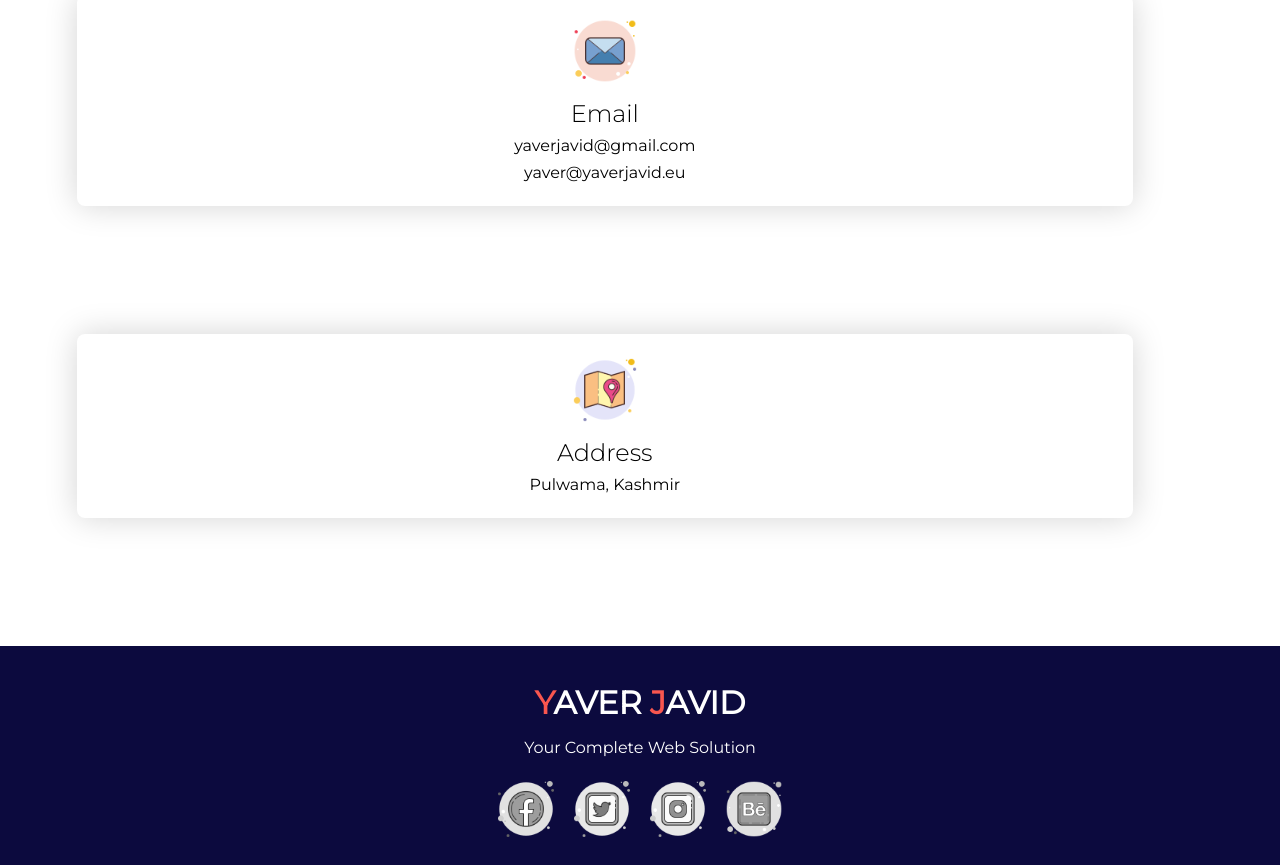
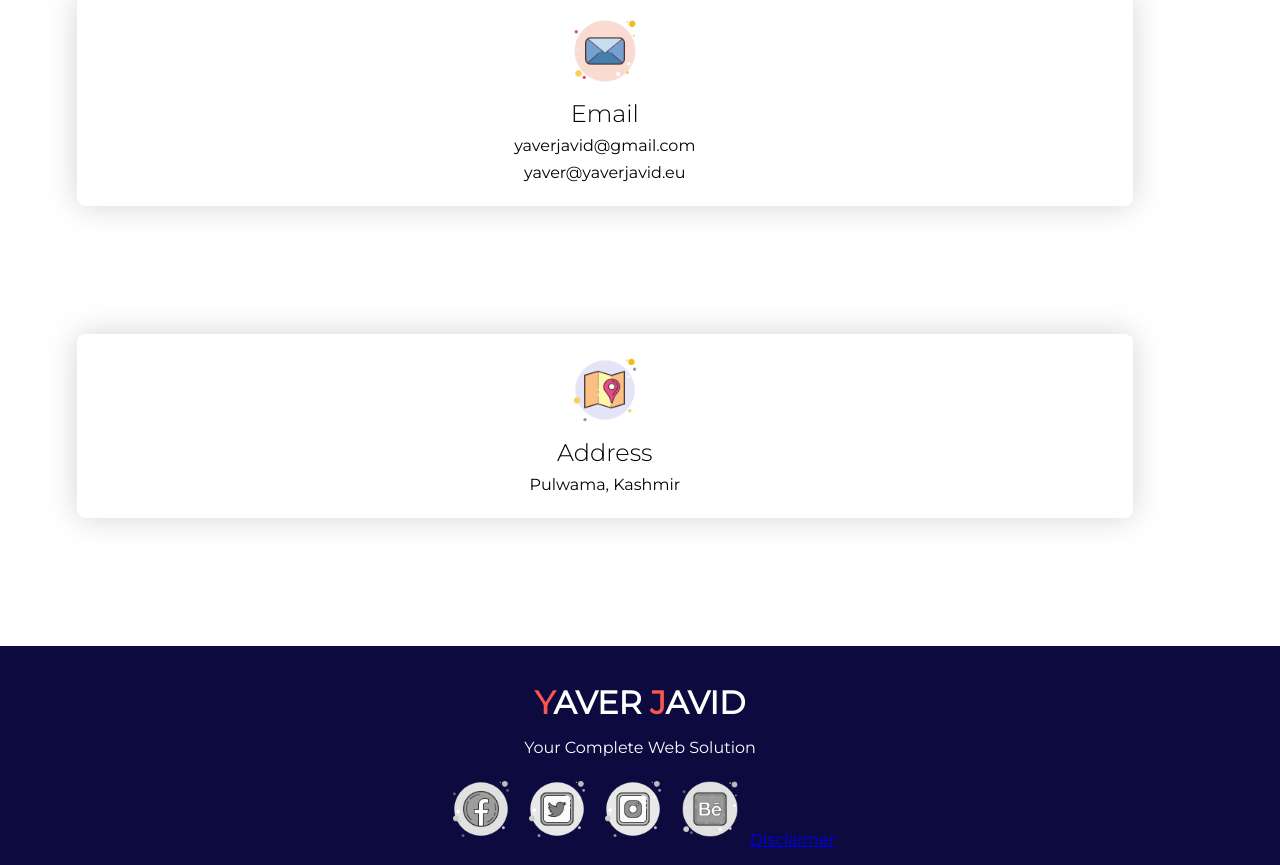
Before and after one commit to YaverJavid/Personal, a plain HTML site: page home/index.html in a window 1280 px wide. Shown: the part 3465-4330 px from the top of the page. Drawn offline with Linux system fonts and the light colour scheme.

Commit message:
Added Leg

```diff
--- a/home/index.html
+++ b/home/index.html
@@ -81,6 +81,8 @@
     <img src="images/twitter-icon.png" class="social-icons" onclick="window.location.href='https://twitter.com/JavidYaver'">
     <img src="images/instagram-icon.png" class="social-icons" onclick="window.location.href='https://www.instagram.com/yaverjavid'">
     <img src="images/behance-icon.png" class="social-icons" onclick="window.location.href='https://www.behance.net/yaverjavid/'">
+    <a href="legal/disclaimer.html">Disclaimer</a>
+
   </div>
   <div id="menu">
     <div class="nav">
```
